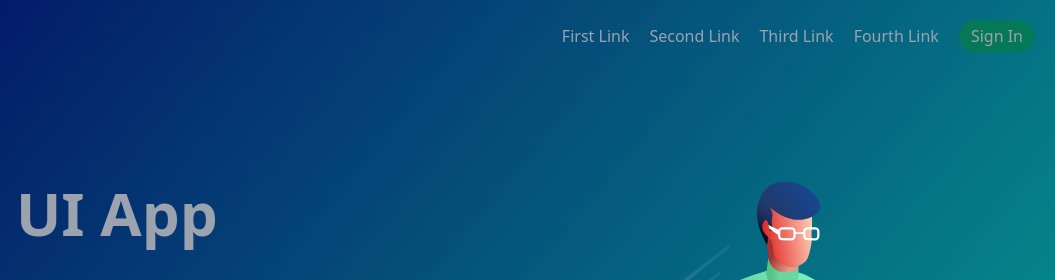
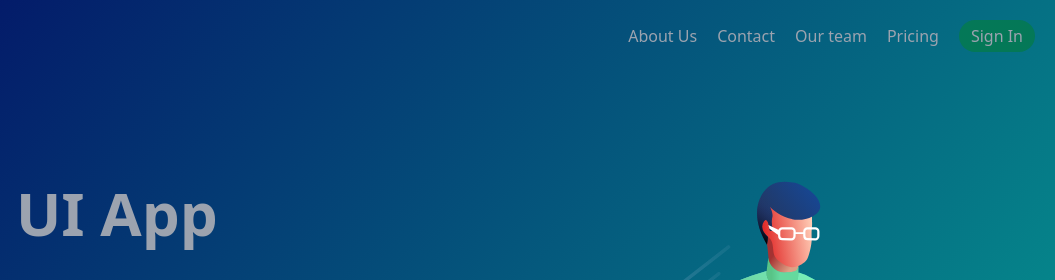
Before and after one commit to b4nshi/devspace2, a plain HTML site: page index.html in a window 1280 px wide. Shown: the top 280 px of the page, 225-1280 px from the left. Drawn offline with nearby package versions, Linux system fonts and the light colour scheme.

Commit message:
Update index.html

```diff
--- a/index.html
+++ b/index.html
@@ -55,10 +55,10 @@
                     <span class="ml-3 text-xl">DevSpace</span>
                 </a>
                 <nav class="md:ml-auto flex flex-wrap items-center text-base justify-center">
-                    <a class="mr-5 hover:text-white">First Link</a>
-                    <a class="mr-5 hover:text-white">Second Link</a>
-                    <a class="mr-5 hover:text-white">Third Link</a>
-                    <a class="mr-5 hover:text-white">Fourth Link</a>
+                    <a class="mr-5 hover:text-white">About Us</a>
+                    <a class="mr-5 hover:text-white">Contact</a>
+                    <a class="mr-5 hover:text-white">Our team</a>
+                    <a class="mr-5 hover:text-white">Pricing</a>
                 </nav>
                 <button
                     class="btn-signin inline-flex items-center bg-green-700 border-0 py-1 px-3 focus:outline-none hover:bg-green-800 rounded text-base mt-4 md:mt-0">Sign
```
